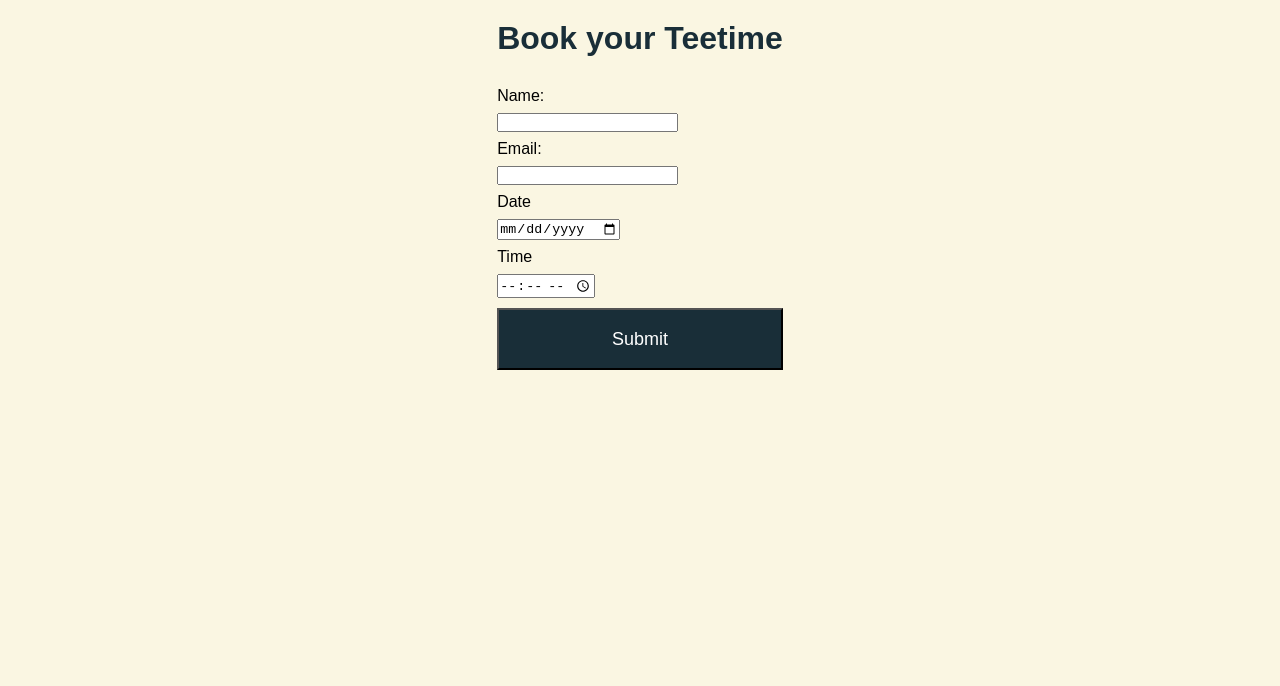
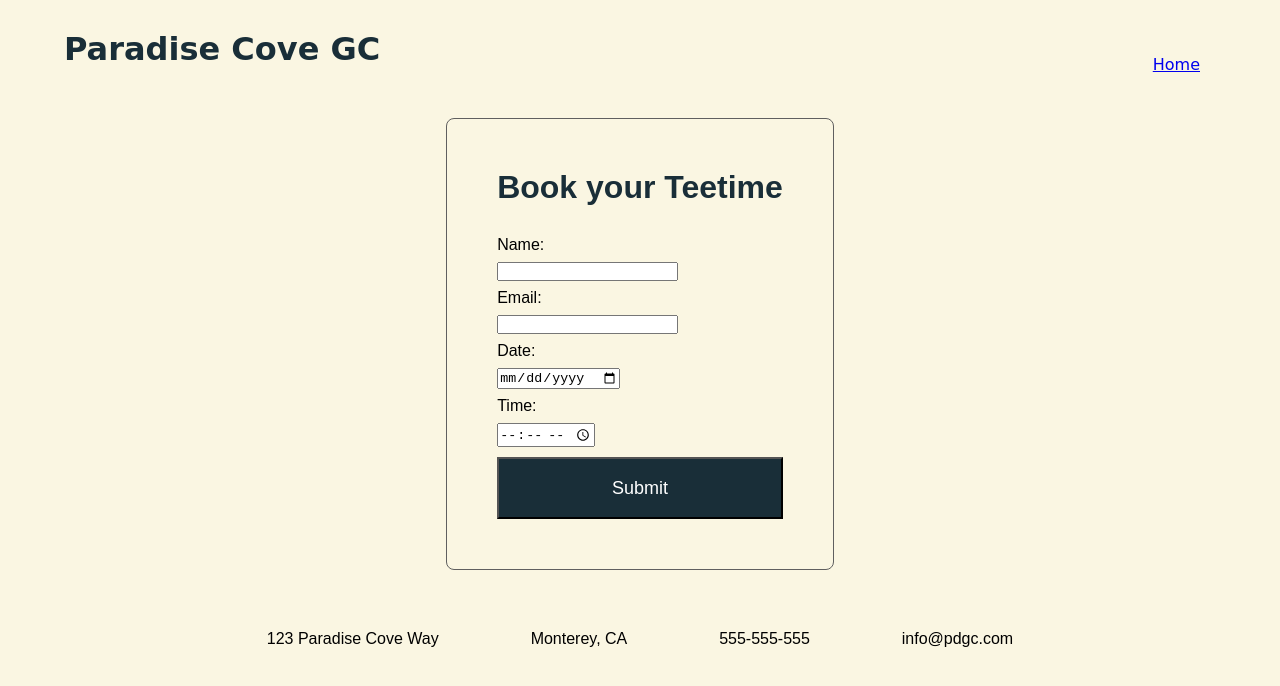
Before and after one commit to hellmannjb/PCGC-Frontend-Code-Louisville, a plain HTML site: page BookaTeeTime.html in a window 1280 px wide. Drawn offline with Linux system fonts and the light colour scheme.

Commit message:
updated styling on bookateetime.html

```diff
--- a/BookaTeeTime.html
+++ b/BookaTeeTime.html
@@ -7,6 +7,18 @@
         <link href="ParadiseCove.css" rel="stylesheet">
     </head>
     <body>
+        <header class="main_header">
+            <h1 class="name">Paradise Cove GC</h1>
+            <div class= "ham-icon" onclick="toggleClass()">
+                <h1>&#9776;</h1>
+            </div>
+            <nav class="nav_links desktop-nav">
+                <ul>
+                    <li><a href="index.html">Home</a></li>
+                </ul>
+            </nav>
+        </header>
+
         <form action="index.html" method="post">
             <h1>Book your Teetime</h1>
 
@@ -16,13 +28,23 @@
             <label for="mail">Email:</label>
             <input type="email" id="mail"     name="user_email">
 
-            <label for="date">Date</label>
+            <label for="date">Date:</label>
             <input type="date" id="date" name="Teetime_Date">
 
-            <label for="time">Time</label>
+            <label for="time">Time:</label>
             <input type="time" id="time" name="Teetime_time">
 
             <button type="submit">Submit</button>
         </form>
+
+        <footer class="main_footer">
+            <span>123 Paradise Cove Way</span>
+            <span>Monterey, CA</span>
+            <span>555-555-555</span>
+            <span>info@pdgc.com</span>
+        </footer>
+
+        <script src="script.js"></script>
+
     </body>
 </html>
--- a/ParadiseCove.css
+++ b/ParadiseCove.css
@@ -38,7 +38,8 @@ h1 {
 form {
     max-width: 500px;
     margin: 10px auto;
-    padding: 10px 20px;
+    padding: 50px 50px;
+    border: 1px solid #5f5f5f;
     border-radius: 8px;
 }
 
@@ -80,7 +81,7 @@ button {
 }
 
 .ham-icon {
-    position: fixed;
+    position: absolute;
     top: 0;
     right: 0;
     z-index: 1;
@@ -141,6 +142,8 @@ button {
 
     .desktop-nav {
         display: none;
+        border: 1px solid #5f5f5f;
+        padding: .25em 1.5em;
     }
     .desktop-nav.toggleCls{
         display: block;
```
Also changed, not shown: 1 other file.
